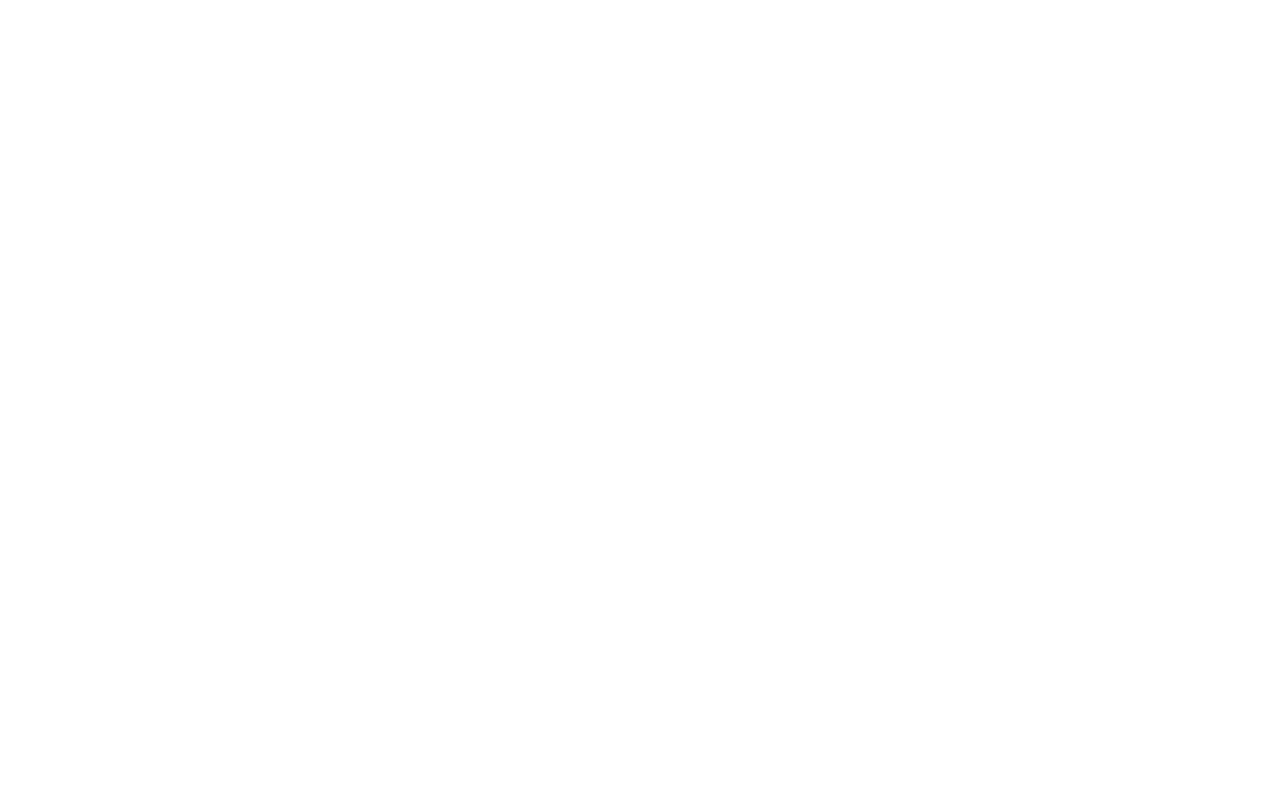
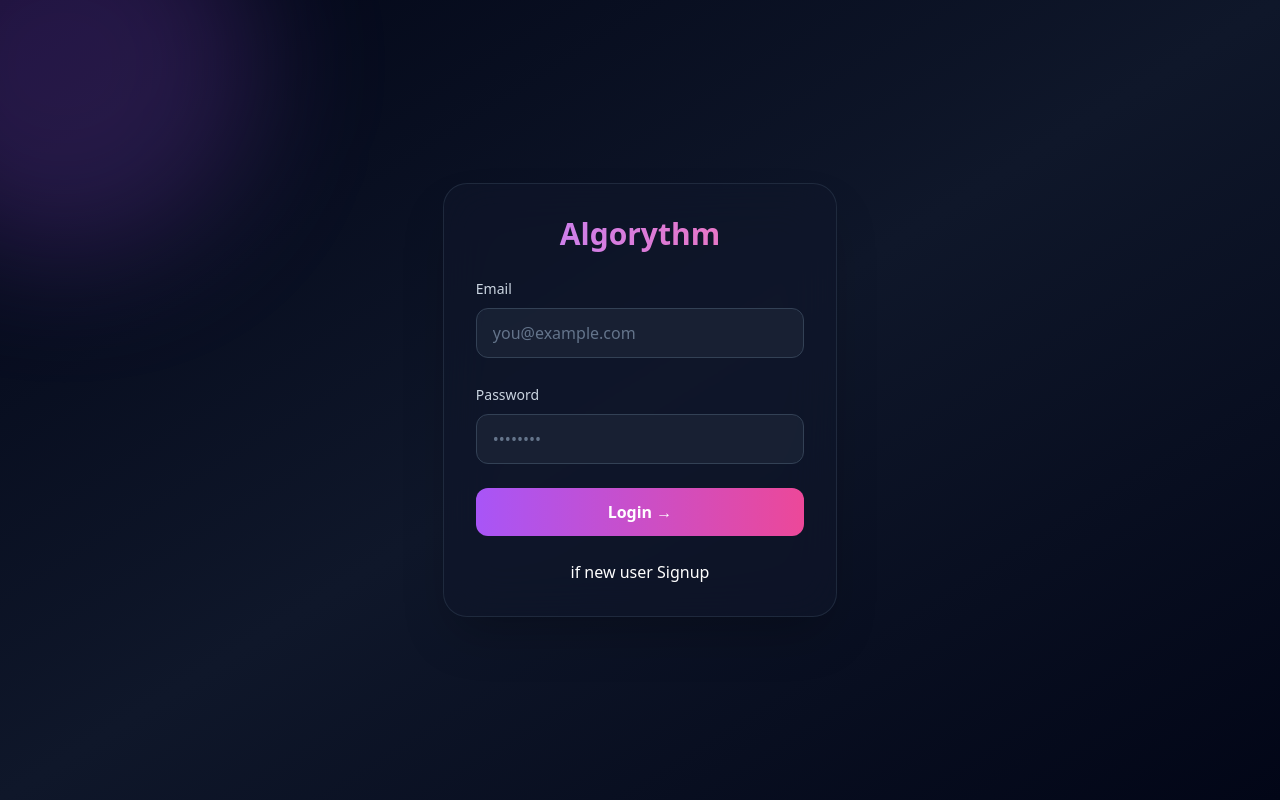
Before and after one commit to Aizen200/codingplatform, a React (Vite) app in the folder codingplatform/: page /auth/login in a window 1280 px wide. Before the commit this address had no page. Built offline with nearby package versions, Linux system fonts and the light colour scheme.

Commit message:
Connected login page with the backend

```diff
--- a/codingplatform/src/App.jsx
+++ b/codingplatform/src/App.jsx
@@ -1,4 +1,4 @@
-import { Routes, Route } from "react-router-dom";
+import { Routes, Route ,Navigate, replace} from "react-router-dom";
 import Login from "./pages/Login";
 import Signup from "./pages/Signup";
 import Question from "./pages/Question";
@@ -7,8 +7,8 @@ import Topics from "./pages/Topics";
 const App = () => {
   return (
     <Routes>
-      <Route path="/" element={<Login />} ></Route>
-<Route path="/login" element={<Login />} />
+      <Route path="/" element={<Navigate to="/auth/login" replace/> } ></Route>
+<Route path="/auth/login" element={<Login />} />
 <Route path="/auth/signup" element={<Signup />} />
 <Route path="/question" element={<Question/>}/>
 <Route path="/questions/:topic" element={<Topics/>}/>
--- a/codingplatform/src/pages/Login.jsx
+++ b/codingplatform/src/pages/Login.jsx
@@ -5,20 +5,31 @@ import api from "../axios/axios";
 export default function Login() {
   const[email,setEmail]=useState(null)
   const[password,setPassword]=useState(null)
-  useEffect(()=>{
-    api.post()
-  })
+
   const navigate = useNavigate();
+  const handleSubmit=(e)=>{
+    e.preventDefault()
+    api.post("/auth/login",{
+      email:email,
+      password:password
+    }).then(()=>{
+      navigate("/question")
+
+    }).catch((err)=>{
+      return (err)
+    })
+  }
   return (
     <div className="min-h-screen overflow-hidden bg-gradient-to-br from-slate-950 via-slate-900 to-slate-950 flex items-center justify-center">
       <div className="absolute inset-0 pointer-events-none">
         <div className="absolute -top-32 -left-32 w-96 h-96 bg-purple-500/20 rounded-full blur-3xl"></div>
       </div>
-
+<form onSubmit={handleSubmit}>
       <div
         className="relative z-10  w-full max-w-md bg-slate-900/60  backdrop-blur-xl  border border-slate-700/50  rounded-3xl  shadow-2xl   p-8  space-y-6
         "
       >
+
         <h1 className="text-center text-3xl font-bold bg-gradient-to-r from-purple-400 to-pink-400 bg-clip-text text-transparent">
           Algorythm
         </h1>
@@ -26,6 +37,9 @@ export default function Login() {
           <label className="text-slate-300 text-sm">Email</label>
           <input
             type="email"
+            onChange={(e)=>{
+              setEmail(e.target.value)
+            }}
             placeholder="you@example.com"
             className="  w-full bg-slate-800/60 border border-slate-700 rounded-xl px-4 py-3 text-white placeholder-slate-500 focus:outline-none focus:border-purple-500 transition
               "
@@ -36,6 +50,9 @@ export default function Login() {
           <label className="text-slate-300 text-sm">Password</label>
           <input
             type="password"
+            onChange={(e)=>{
+              setPassword(e.target.value)
+            }}
             placeholder="••••••••"
             className=" w-full bg-slate-800/60 border border-slate-700 rounded-xl  px-4 py-3 text-white placeholder-slate-500 focus:outline-none focus:border-purple-500 transition
               "
@@ -43,7 +60,6 @@ export default function Login() {
         </div>
 
         <button
-          onClick={() => navigate("/question")}
           className=" w-full py-3 rounded-xl font-semibold text-white bg-gradient-to-r from-purple-500 to-pink-500  hover:from-purple-600 hover:to-pink-600 transition-all
             "
         >
@@ -52,7 +68,10 @@ export default function Login() {
         <p className="text-center text-white">
           if new user <Link to="/auth/signup"> Signup</Link>
         </p>
+
       </div>
+      </form>
+
     </div>
   );
 }
--- a/codingplatform/src/pages/Signup.jsx
+++ b/codingplatform/src/pages/Signup.jsx
@@ -13,12 +13,11 @@ const Signup = () => {
       username:name,
       email:email,
       password:password
-    }).then((data)=>{
-      console.log (data)
+    }).then(()=>{
 
       navigate("/question/")
     }).catch((err)=>{
-      console.log (err)
+      return  (err)
     })}
 
   return (
@@ -78,7 +77,7 @@ const Signup = () => {
             Sign Up
           </button>
 
-          <p className="text-center text-white">Already a user  <Link to="/Login"> login</Link></p>
+          <p className="text-center text-white">Already a user  <Link to="/auth/login"> login</Link></p>
 
         </div>
         </form>
```
